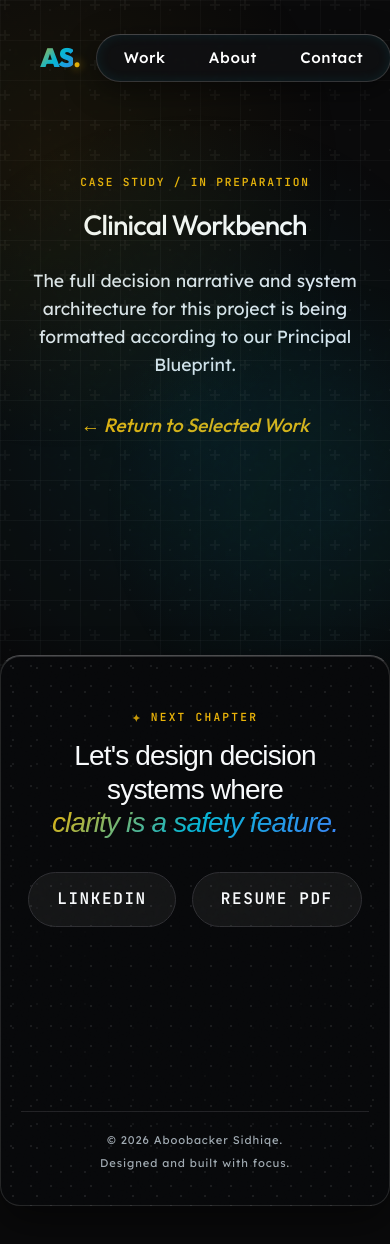
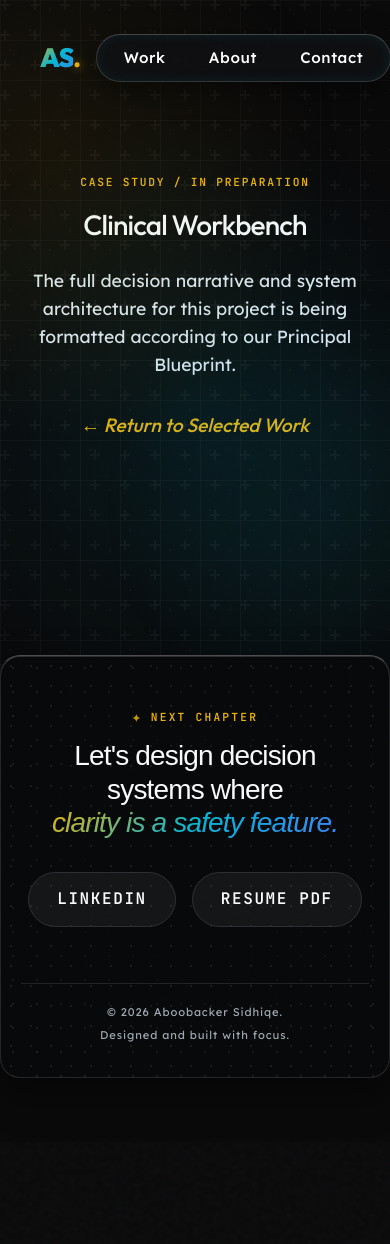
Before and after one commit to asidhiqe/asidhiqe.github.io, a Next.js app: page /work/clinical-workbench in a window 390 px wide. Shown: the top 1244 px of the page. After the commit the page ends 1142 px from the top, so only its background shows below. Built offline with nearby package versions, Linux system fonts and the light colour scheme; a web font is replaced by a local one.

Commit message:
style(footer): adjust footer bottom spacing and container margin rules

```diff
--- a/app/globals.css
+++ b/app/globals.css
@@ -1505,7 +1505,7 @@ html.light .work-card-glow {
   z-index: 1;
   display: grid;
   grid-template-rows: auto auto;
-  gap: var(--space-3xl);
+  gap: var(--space-1xl);
 }
 
 .footer-cta-eyebrow {
@@ -2982,8 +2982,6 @@ html.light .experience-summary-card {
   z-index: 10;
   width: 100%;
   max-width: 1280px !important;
-  margin-left: auto !important;
-  margin-right: auto !important;
   padding-left: var(--container-padding) !important;
   padding-right: var(--container-padding) !important;
   box-sizing: border-box !important;
@@ -3016,7 +3014,7 @@ html.light .site-footer {
 }
 
 .footer-bottom {
-  margin-top: 3rem !important;
+  margin-top: 1rem !important;
   padding-bottom: 0 !important;
   margin-bottom: 0 !important;
 }
@@ -4048,8 +4046,6 @@ textarea {
     position: relative !important;
     width: 100% !important;
     max-width: 100% !important;
-    margin-left: 0 !important;
-    margin-right: 0 !important;
     padding-left: 1.25rem !important;
     padding-right: 1.25rem !important;
     padding-top: 4rem !important;
```
